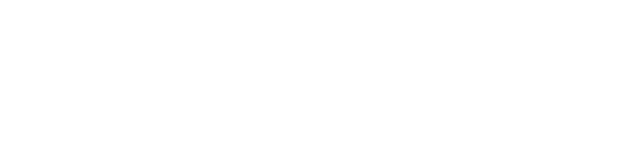
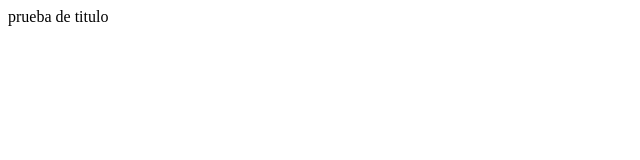
Before and after one commit to jmaria91/capitulo8, a plain HTML site: page titulo.htm in a window 1280 px wide. Shown: the whole page, without its empty margins (0-640 px from the left). Drawn offline with Linux system fonts and the light colour scheme.

Commit message:
Update titulo.htm

```diff
--- a/titulo.htm
+++ b/titulo.htm
@@ -2,4 +2,5 @@
   <head>
     <title>pagina de josemaria</title>
   </head>
+  <body>prueba de titulo</body>
 </html>
```
